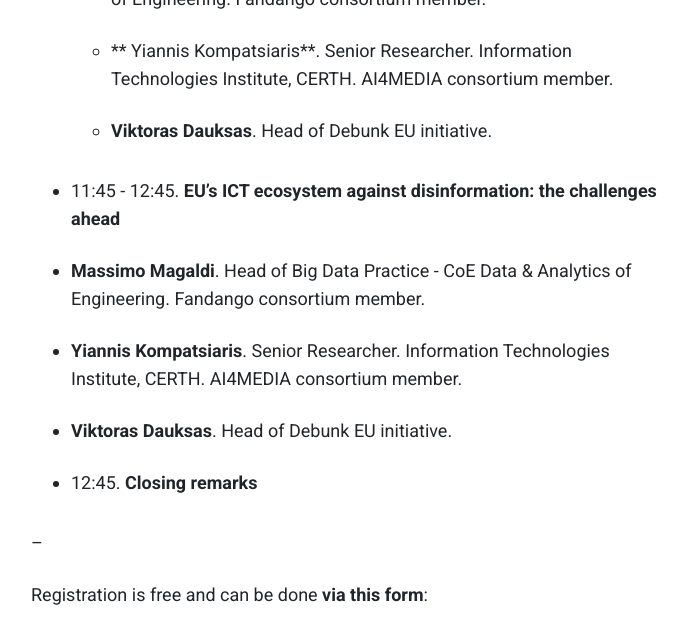
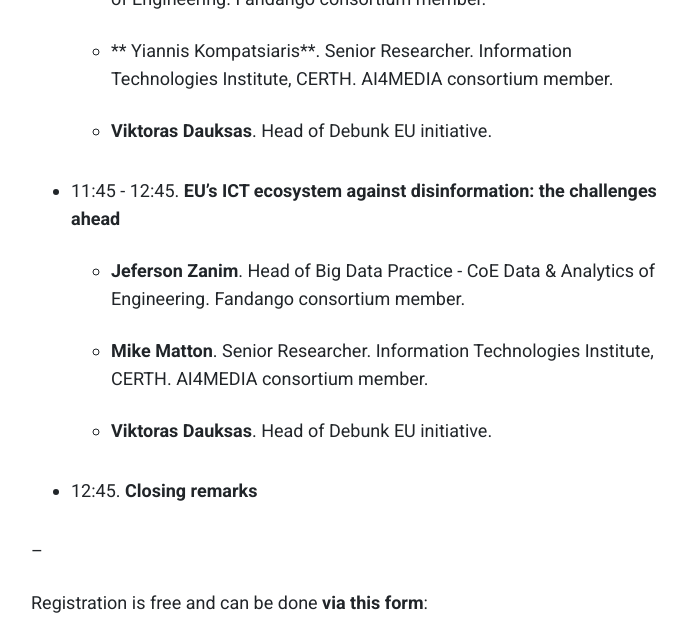
Before and after one commit to fandangOrg/fandango-web, a Jekyll site: the page built from _posts/2021-03-11-rethinking-the-possibilities-of-data-and-technology-in-the-fight-against-disinformation.markdown, in a window 1280 px wide and 900 px high, scrolled down 1852 px, cut to the strip 0-629 px from the top of the window. Shown: the whole strip, without its empty margins (289-976 px from the left). Built offline with Jekyll 4.4.1, drawn with Linux system fonts in a browser that asks for light colours; comment, search, counter and statistics services are not loaded.

Commit message:
Updated Rethinking The Possibilities Of Data And Technology In The Fight Against Disinformation

```diff
--- a/_posts/2021-03-11-rethinking-the-possibilities-of-data-and-technology-in-the-fight-against-disinformation.markdown
+++ b/_posts/2021-03-11-rethinking-the-possibilities-of-data-and-technology-in-the-fight-against-disinformation.markdown
@@ -38,9 +38,9 @@ A group of **high-level panelists** from different sectors will share with us th
 
 * 11:45 - 12:45. **EU's ICT ecosystem against disinformation: the challenges ahead**
 
- * **Massimo Magaldi**. Head of Big Data Practice - CoE Data & Analytics of Engineering. Fandango consortium member.
+  * **Jeferson Zanim**. Head of Big Data Practice - CoE Data & Analytics of Engineering. Fandango consortium member.
 
-  * **Yiannis Kompatsiaris**. Senior Researcher. Information Technologies Institute, CERTH. AI4MEDIA consortium member.
+  * **Mike Matton**. Senior Researcher. Information Technologies Institute, CERTH. AI4MEDIA consortium member.
 
   * **Viktoras Dauksas**. Head of Debunk EU initiative.
 
```
